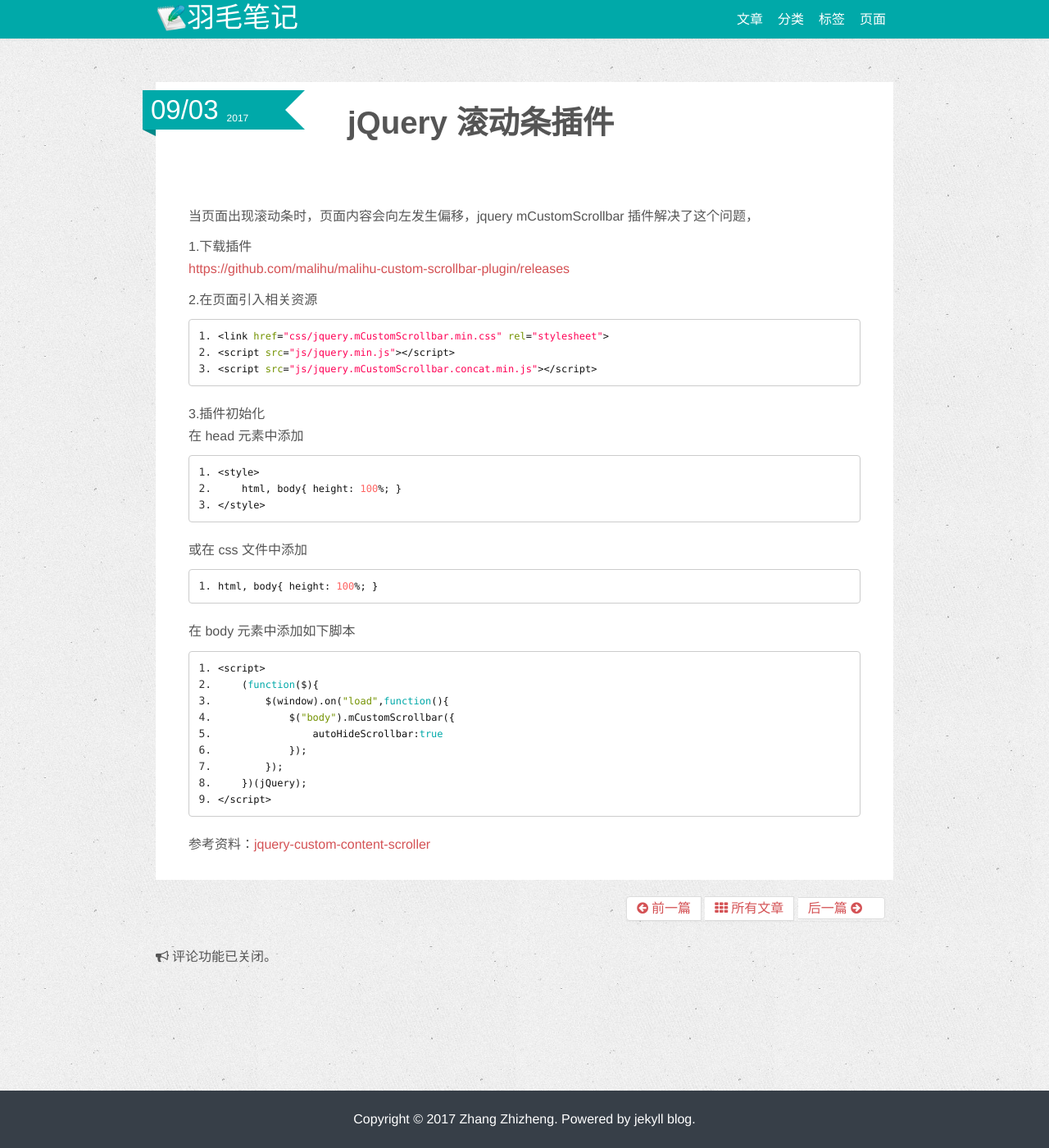
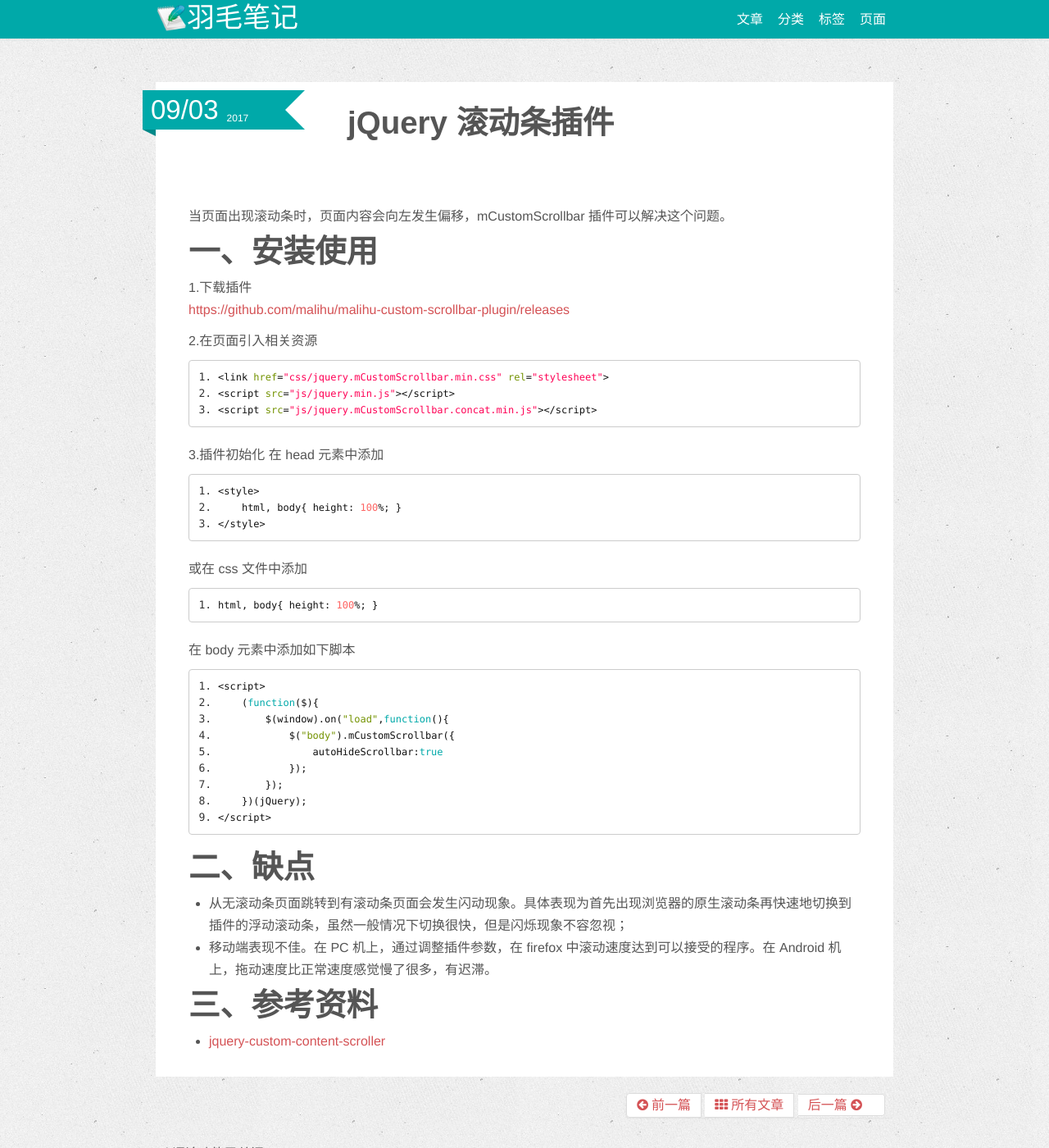
Before and after one commit to zhizheng/zhizheng.github.io, a Jekyll site: the page built from _posts/2017-09-03-jquery-mCustomScrollbar.md, in a window 1280 px wide and 1400 px high. Shown: the whole window at 82% size. Built offline with Jekyll 4.4.1, drawn with Linux system fonts in a browser that asks for light colours.

Commit message:
Update md

````diff
--- a/_posts/2017-09-03-jquery-mCustomScrollbar.md
+++ b/_posts/2017-09-03-jquery-mCustomScrollbar.md
@@ -9,8 +9,9 @@
 {% include JB/setup %}
 # jQuery 滚动条插件
 ---
-当页面出现滚动条时，页面内容会向左发生偏移，jquery mCustomScrollbar 插件解决了这个问题，
+当页面出现滚动条时，页面内容会向左发生偏移，mCustomScrollbar 插件可以解决这个问题。
 
+# 一、安装使用
 1.下载插件
 [https://github.com/malihu/malihu-custom-scrollbar-plugin/releases](https://github.com/malihu/malihu-custom-scrollbar-plugin/releases){:target="_blank"}{:rel="nofollow noopener noreferrer"}
 
@@ -45,4 +46,9 @@
 </script>
 ```
 
-参考资料：[jquery-custom-content-scroller](http://manos.malihu.gr/jquery-custom-content-scroller/){:target="_blank"}{:rel="nofollow noopener noreferrer"}
+# 二、缺点
+- 从无滚动条页面跳转到有滚动条页面会发生闪动现象。具体表现为首先出现浏览器的原生滚动条再快速地切换到插件的浮动滚动条，虽然一般情况下切换很快，但是闪烁现象不容忽视；
+- 移动端表现不佳。在 PC 机上，通过调整插件参数，在 firefox 中滚动速度达到可以接受的程序。在 Android 机上，拖动速度比正常速度感觉慢了很多，有迟滞。
+
+# 三、参考资料
+- [jquery-custom-content-scroller](http://manos.malihu.gr/jquery-custom-content-scroller/){:target="_blank"}{:rel="nofollow noopener noreferrer"}
````
Also changed, not shown: _posts/2017-09-05-jekyll-readmore.md (+2 -2 lines).
